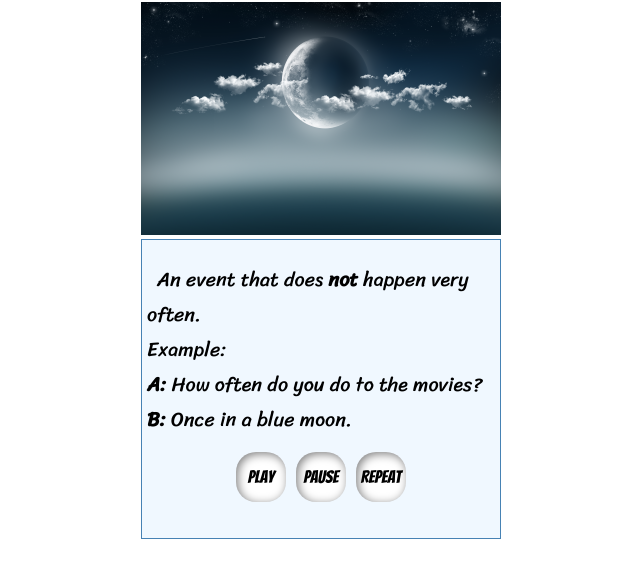
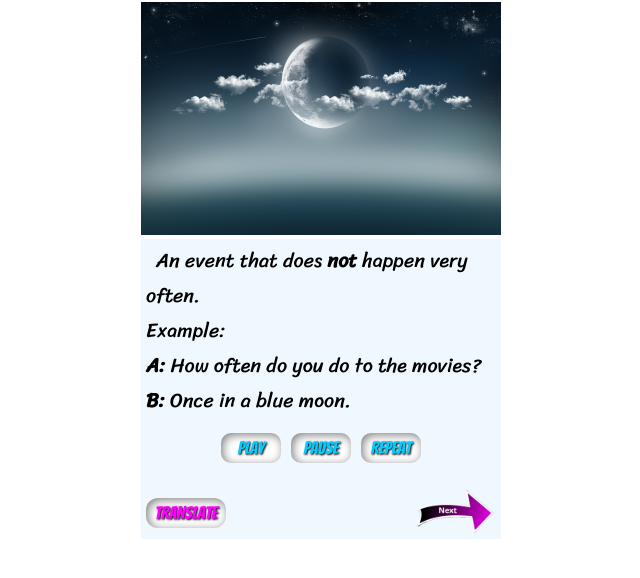
Before and after one commit to Teacher-Jorge/Expressions, a plain HTML site: page index.html in a window 1280 px wide. Shown: the part 60-638 px from the top of the page, without its empty margins (319-959 px from the left). Drawn offline with Linux system fonts and the light colour scheme.

Commit message:
Add files via upload

```diff
--- a/index.html
+++ b/index.html
@@ -10,6 +10,7 @@
 <body>
 
     <audio id="once" src="assets/once.mp3"></audio>
+    <audio id="click" src="assets/click.wav"></audio>
 
     <div class="heading">Once in a blue moon</div>
     <div class="container">
@@ -23,12 +24,18 @@
                 <p> <span class="paragraph">An </span>event that does <strong>not</strong> happen very often. <br>
                 Example: <br>
             <strong>A: </strong>How often do you do to the movies? <br>
-            <strong>B: </strong>Once in a blue moon. </p>
+            <strong>B: </strong> <span id="onceIn">Once in a blue moon.</span></p>
             <div class="buttons">
                 <button class="btn" id="btnPlay">Play</button>
                 <button class="btn" id="btnPause">Pause</button>
                 <button class="btn" id="btnRepeat">Repeat</button>
             </div>
+
+            <div class="bottom-buttons">
+                <button class="btnTranslate" id="btnOnce">Translate</button>
+                <img id="next" class="next" src="assets/next.png" alt="">
+            </div>
+
             </div>
 
         </div>
--- a/script.js
+++ b/script.js
@@ -1,6 +1,21 @@
 const btnPlay = document.getElementById('btnPlay')
 const btnPause = document.getElementById('btnPause')
 const btnRepeat = document.getElementById('btnRepeat')
+const btnOnce = document.getElementById('btnOnce')
+const onceIn = document.getElementById('onceIn')
+
+btnOnce.addEventListener('click', function() {
+    const audio = document.getElementById('click')
+    audio.play()
+    onceIn.textContent = 'Uma vez na lua azul. - (Quase nunca)'
+    onceIn.style.color = 'darkviolet'
+    btnOnce.style.color = 'lime'
+    setTimeout(function() {
+        onceIn.textContent = 'Once in a blue moon.'
+        onceIn.style.color = 'black'
+        btnOnce.style.color = 'fuchsia'
+    },1500)
+})
 
 btnPlay.addEventListener('click', function() {
     const audio = document.getElementById('once')
--- a/style.css
+++ b/style.css
@@ -29,7 +29,6 @@
     justify-content: center;
     max-width: 360px;
     height: 300px;
-    border: 1px solid steelblue;
     background-color: aliceblue;
     padding: 5px;
 }
@@ -50,11 +49,39 @@
     align-items: center;
     font-family: 'bangers';
     font-size: 1.1rem;
-    width: 50px;
-    height: 50px;
-    border-radius: 20px;
+    width: 60px;
+    height: 30px;
+    border-radius: 10px;
     border-style: none;
     margin: 5px;
     background: #fff;
+    color: rgb(0, 204, 255);
+    text-shadow: 1px 1px 2px black;
     box-shadow: inset 2px 2px 10px rgba(0,0,0,0.5);
 }
+
+.btnTranslate {
+    font-family: 'bangers';
+    font-size: 1.1rem;
+    width: 80px;
+    height: 30px;
+    border-radius: 12px;
+    border-style: none;
+    margin-top: 20px;
+    margin-left: 0px;
+    background: #fff;
+    color: fuchsia;
+    text-shadow: 1px 1px 2px black;
+    box-shadow: inset 2px 2px 10px rgba(0,0,0,0.5);
+}
+
+.bottom-buttons {
+    display: flex;
+    justify-content: space-between;
+    color: rgb(212, 0, 255);
+}
+
+.next {
+    width: 80px;
+   margin-top: 10px;
+}
```
Also changed, not shown: assets/next.png (added).
